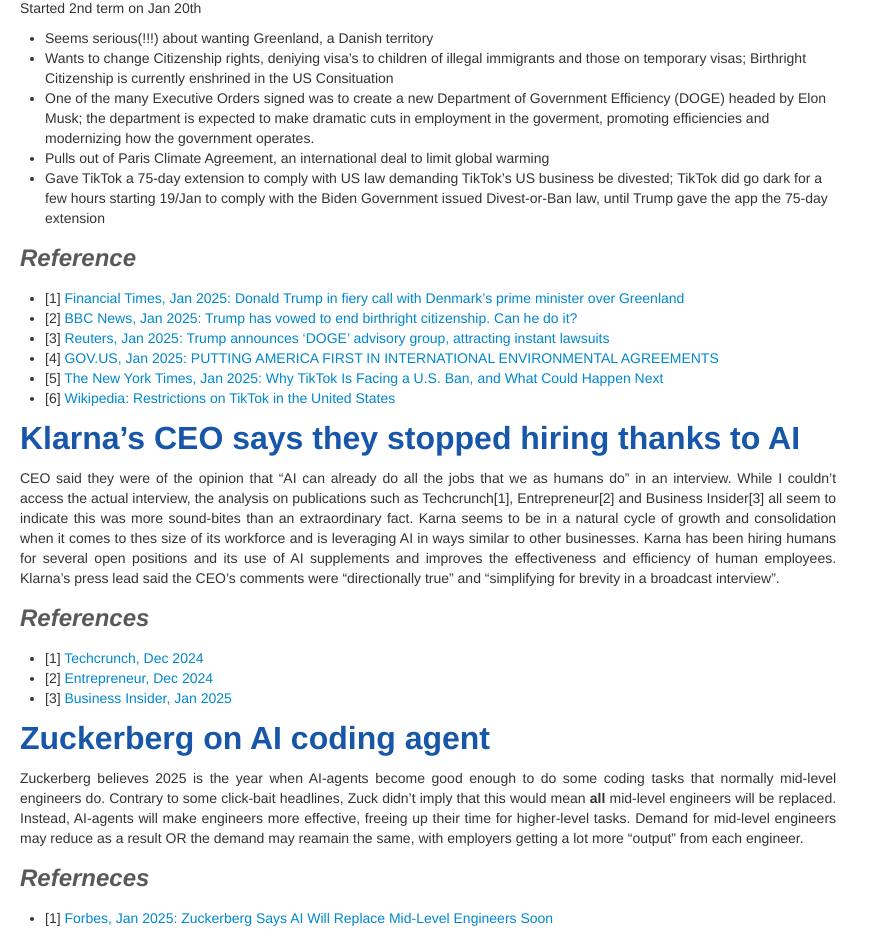
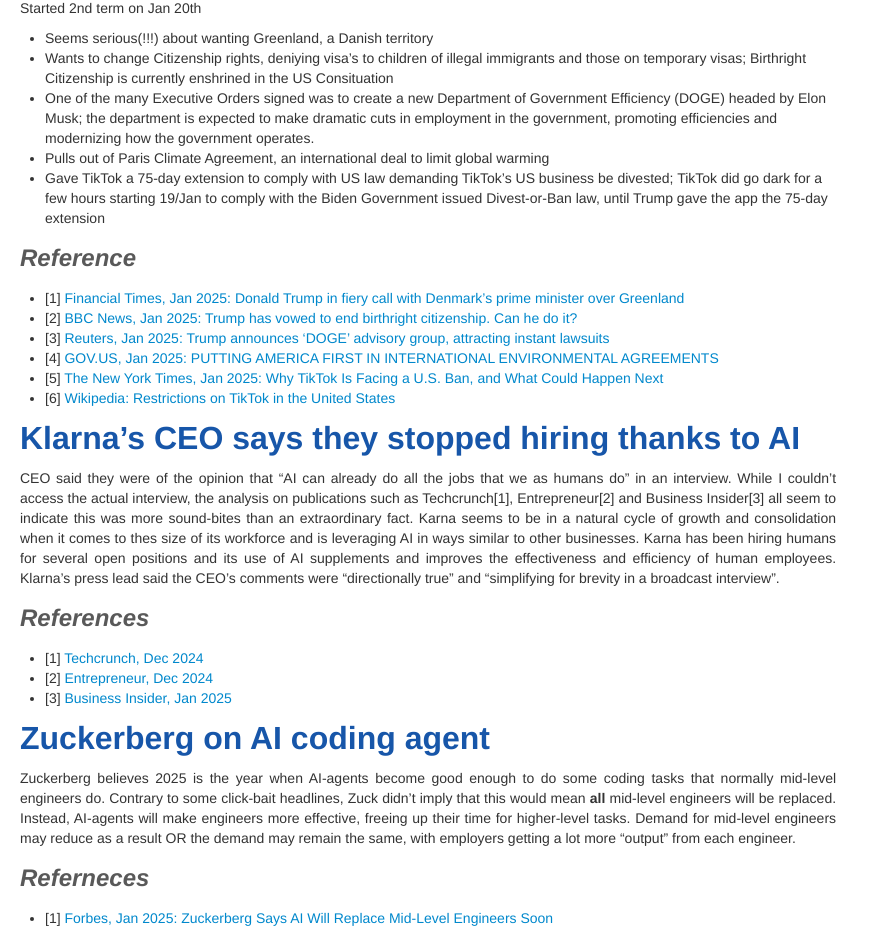
Before and after one commit to anuragkapur/anuragkapur.github.io, a Jekyll site: the page built from blog/reading/_posts/2025-01-31-reading-summary.md, in a window 1280 px wide and 1400 px high, scrolled down 716 px. Shown: the part 170-1105 px from the top of the window, without its empty margins (0-879 px from the left). Built offline with Jekyll 4.4.1, drawn with Linux system fonts in a browser that asks for light colours; comment, search, counter and statistics services are not loaded; some of the changed text lies outside the part shown.

Commit message:
Correct typos

```diff
--- a/blog/reading/_posts/2025-01-31-reading-summary.md
+++ b/blog/reading/_posts/2025-01-31-reading-summary.md
@@ -23,7 +23,7 @@
 Started 2nd term on Jan 20th
 - Seems serious(!!!) about wanting Greenland, a Danish territory
 - Wants to change Citizenship rights, deniying visa's to children of illegal immigrants and those on temporary visas; Birthright Citizenship is currently enshrined in the US Consituation
-- One of the many Executive Orders signed was to create a new Department of Government Efficiency (DOGE) headed by Elon Musk; the department is expected to make dramatic cuts in employment in the goverment, promoting efficiencies and modernizing how the government operates.
+- One of the many Executive Orders signed was to create a new Department of Government Efficiency (DOGE) headed by Elon Musk; the department is expected to make dramatic cuts in employment in the government, promoting efficiencies and modernizing how the government operates.
 - Pulls out of Paris Climate Agreement, an international deal to limit global warming
 - Gave TikTok a 75-day extension to comply with US law demanding TikTok's US business be divested; TikTok did go dark for a few hours starting 19/Jan to comply with the Biden Government issued Divest-or-Ban law, until Trump gave the app the 75-day extension
 
@@ -43,7 +43,7 @@
 - [3] [Business Insider, Jan 2025](https://www.businessinsider.com/klarna-ceo-sebastian-siemiatkowski-ai-job-2025-1)
 
 # Zuckerberg on AI coding agent
-Zuckerberg believes 2025 is the year when AI-agents become good enough to do some coding tasks that normally mid-level engineers do. Contrary to some click-bait headlines, Zuck didn't imply that this would mean **all** mid-level engineers will be replaced. Instead, AI-agents will make engineers more effective, freeing up their time for higher-level tasks. Demand for mid-level engineers may reduce as a result OR the demand may reamain the same, with employers getting a lot more "output" from each engineer.
+Zuckerberg believes 2025 is the year when AI-agents become good enough to do some coding tasks that normally mid-level engineers do. Contrary to some click-bait headlines, Zuck didn't imply that this would mean **all** mid-level engineers will be replaced. Instead, AI-agents will make engineers more effective, freeing up their time for higher-level tasks. Demand for mid-level engineers may reduce as a result OR the demand may remain the same, with employers getting a lot more "output" from each engineer.
 ## Referneces
 - [1] [Forbes, Jan 2025: Zuckerberg Says AI Will Replace Mid-Level Engineers Soon](https://www.forbes.com/sites/quickerbettertech/2025/01/26/business-tech-news-zuckerberg-says-ai-will-replace-mid-level-engineers-soon/)
 
```
Also changed, not shown: other parts of blog/reading/_posts/2025-01-31-reading-summary.md (+1 -1 lines).
